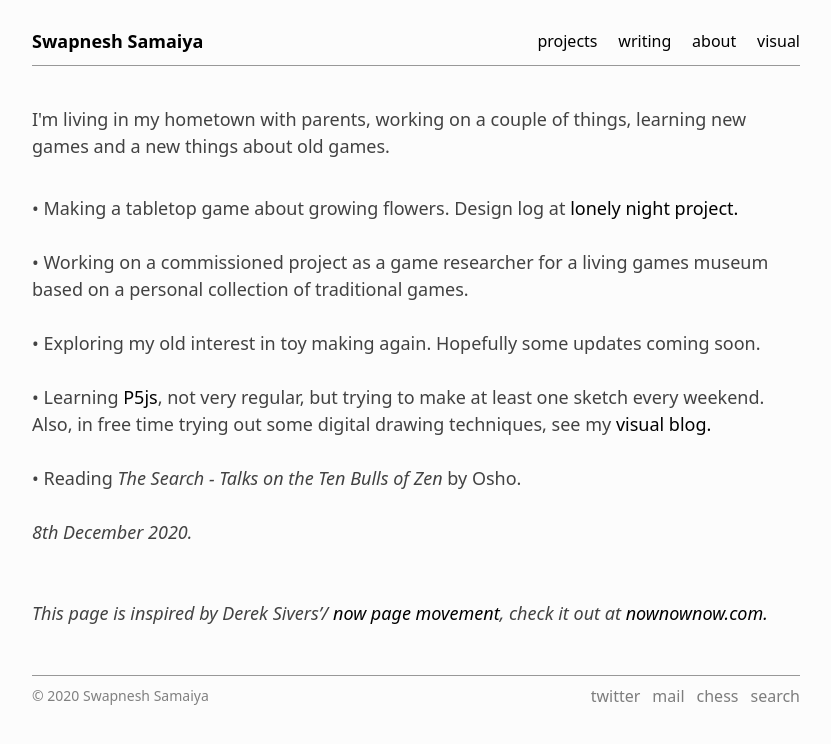
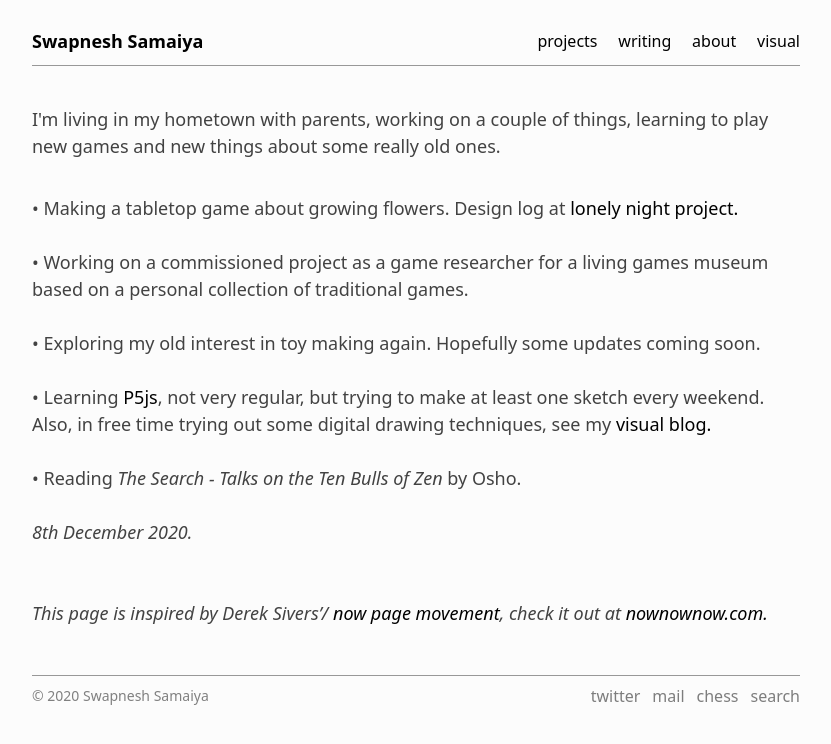
Before and after one commit to bunbutterjam/bunbutterjam.github.io, a Jekyll site: the page built from _pages/now.html, in a window 1280 px wide. Shown: the top 744 px of the page, without its empty margins (224-1055 px from the left). Built offline with Jekyll 4.4.1, drawn with Linux system fonts in a browser that asks for light colours.

Commit message:
now update

```diff
--- a/_pages/now.html
+++ b/_pages/now.html
@@ -5,7 +5,7 @@ title: Now
 
 <p>
 
-I'm living in my hometown with parents, working on a couple of things, learning new games and a new things about old games. <br><br>
+I'm living in my hometown with parents, working on a couple of things, learning to play new games and new things about some really old ones. <br><br>
 
 <ul>
     <li>&#x2022 Making a tabletop game about growing flowers. Design log at <a href="https://lonelynightproject.tumblr.com/">lonely night project.</a></li><br>
```
